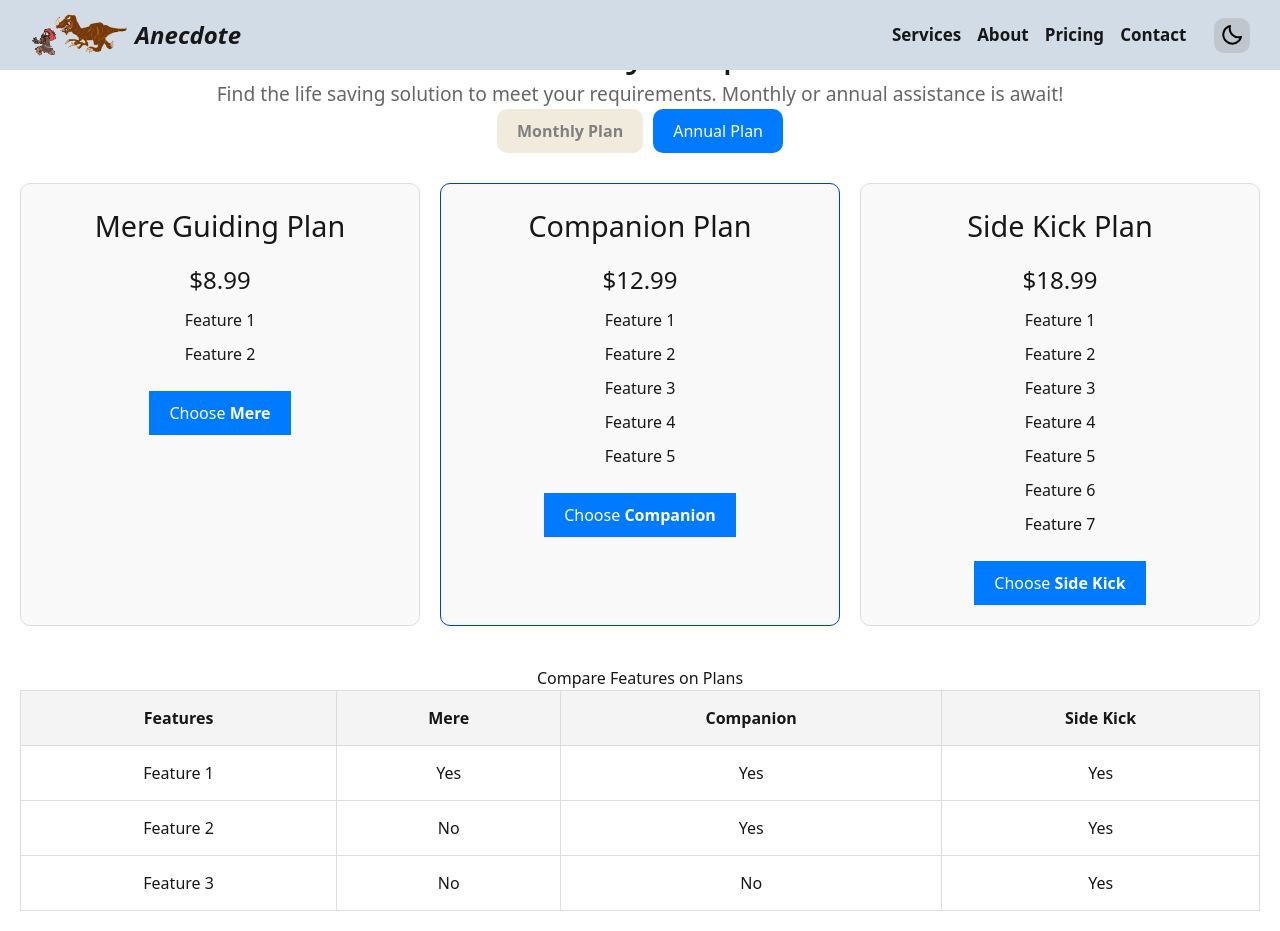
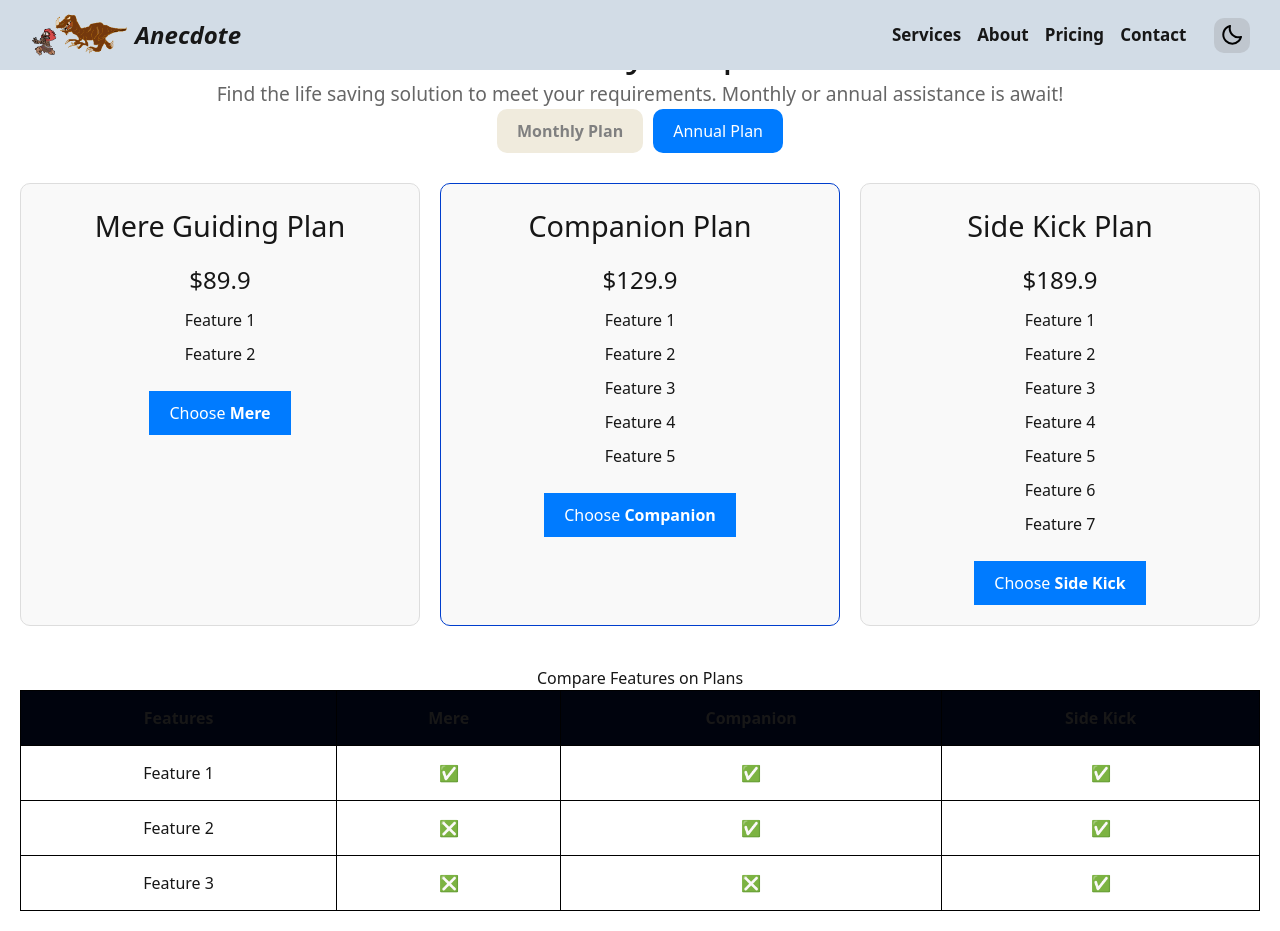
Before and after one commit to exiafuture/StarchMilk-MVP, a Next.js app: page /pricing-plans in a window 1280 px wide. Both pictures are taken after a click on the button "Annual Plan". Built offline with nearby package versions, Linux system fonts and the light colour scheme.

Commit message:
toggle mode fk --ing sxxt next

```diff
--- a/app/pricing-plans/page.tsx
+++ b/app/pricing-plans/page.tsx
@@ -68,7 +68,7 @@ const Pricing = () => {
         <section className="cards">
           <div className="card">
             <h2>Mere Guiding Plan</h2>
-            <p className="price">$8.99</p>
+            <p className="price">$89.9</p>
             <ul>
               <li>Feature 1</li>
               <li>Feature 2</li>
@@ -77,7 +77,7 @@ const Pricing = () => {
           </div>
           <div className="card popular">
             <h2>Companion Plan</h2>
-            <p className="price">$12.99</p>
+            <p className="price">$129.9</p>
             <ul>
               <li>Feature 1</li>
               <li>Feature 2</li>
@@ -89,7 +89,7 @@ const Pricing = () => {
           </div>
           <div className="card">
             <h2>Side Kick Plan</h2>
-            <p className="price">$18.99</p>
+            <p className="price">$189.9</p>
             <ul>
               <li>Feature 1</li>
               <li>Feature 2</li>
@@ -118,21 +118,21 @@ const Pricing = () => {
           <tbody>
             <tr>
               <td>Feature 1</td>
-              <td>Yes</td>
-              <td>Yes</td>
-              <td>Yes</td>
+              <td>✅</td>
+              <td>✅</td>
+              <td>✅</td>
             </tr>
             <tr>
               <td>Feature 2</td>
-              <td>No</td>
-              <td>Yes</td>
-              <td>Yes</td>
+              <td>❎</td>
+              <td>✅</td>
+              <td>✅</td>
             </tr>
             <tr>
               <td>Feature 3</td>
-              <td>No</td>
-              <td>No</td>
-              <td>Yes</td>
+              <td>❎</td>
+              <td>❎</td>
+              <td>✅</td>
             </tr>
           </tbody>
         </table>
--- a/app/pricing-plans/pricing.css
+++ b/app/pricing-plans/pricing.css
@@ -107,11 +107,15 @@
 
 .comparison-table th, .comparison-table td {
   padding: 15px;
-  border: 1px solid #ddd;
+  border: 1px solid #000000;
+}
+
+.dark .comparison-table th {
+  background-color: #edfef9;
 }
 
 .comparison-table th {
-  background-color: #f4f4f4;
+  background-color: #00030d;
 }
 
 .comparison-table td {
@@ -134,4 +138,8 @@
   .card .price {
     font-size: 1.3rem;
   }
+
+  .comparison-table {
+    padding-bottom: 5rem;
+  }
 }
```
